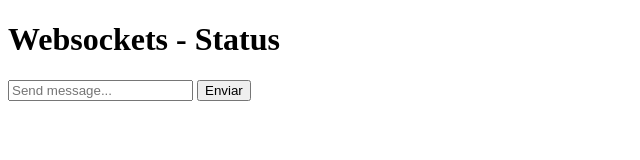
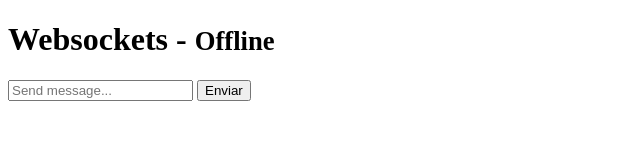
Before and after one commit to emman-martinez/Node-Course, a plain HTML site: page 12-websocket-front/index.html in a window 1280 px wide. Shown: the full height of the page, 0-640 px from the left. Drawn offline with Linux system fonts and the light colour scheme.

Commit message:
feat: 366. Cliente - Reconectar en caso de perder conexión

```diff
--- a/12-websocket-front/index.html
+++ b/12-websocket-front/index.html
@@ -6,7 +6,7 @@
     <title>Document</title>
 </head>
 <body>
-    <h1>Websockets - Status</h1>
+    <h1>Websockets - <small>Status</small></h1>
 
     <form>
         <input type="text" placeholder="Send message...">
@@ -16,12 +16,13 @@
     <ul id="messages"></ul>
 
     <script>
-        const socket = new WebSocket('ws://localhost:3000');
         const form = document.querySelector('form');
         const input = document.querySelector('input');
         const messagesElement = document.querySelector('#messages');
+        const statusElement = document.querySelector('small');
 
-
+        function connectToServer() {
+            const socket = new WebSocket('ws://localhost:3000');
             function sendMessage(message) {
                 socket.send(message);
             }
@@ -40,16 +41,25 @@
 
             socket.onopen = (event) => {
                 console.log('Connected');
+                statusElement.innerText = 'Online';
             }
 
             socket.onclose = (event) => {
                 console.log('Disconnected');
+                statusElement.innerText = 'Offline';
+
+                setTimeout(() => {
+                    connectToServer();
+                }, 1500);
             }
 
             socket.onmessage = (event) => {
                 const { payload } = JSON.parse(event.data);
                 renderMessage(payload);
             }
+        }
+
+        connectToServer();
     </script>
 </body>
 </html>
```
Lines whose indentation alone changed are shown as unchanged.
